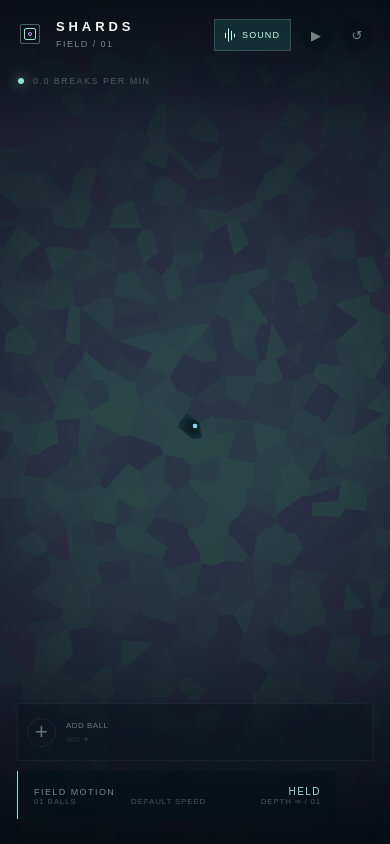
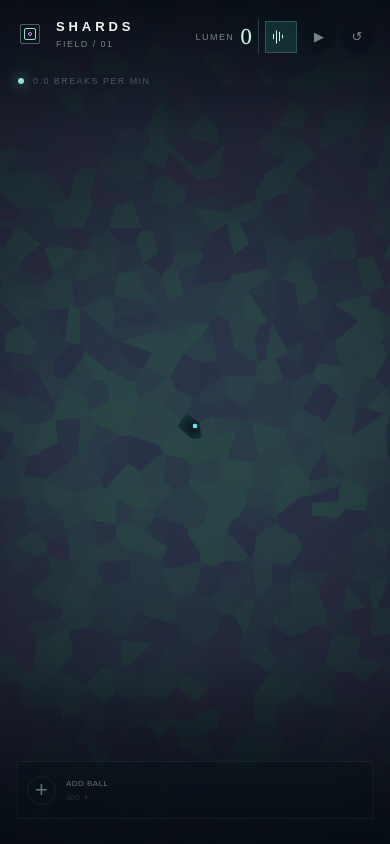
Before and after one commit to jacobthejones/shards, a Next.js app: page / in a window 390 px wide. Built offline with nearby package versions, Linux system fonts and the light colour scheme.

Commit message:
Improve mobile HUD

```diff
--- a/app/globals.css
+++ b/app/globals.css
@@ -83,8 +83,6 @@ button:focus-visible {
 .game-brand,
 .game-actions,
 .lumen-readout,
-.readout-heading,
-.readout-sub,
 .upgrade-card,
 .sound-button,
 .game-state {
@@ -128,8 +126,6 @@ button:focus-visible {
 
 .brand-copy span,
 .lumen-readout span,
-.readout-heading,
-.readout-sub,
 .corner-note,
 .game-state,
 .upgrade-card small {
@@ -255,35 +251,8 @@ button:focus-visible {
   left: 32px;
   display: flex;
   align-items: flex-end;
-  justify-content: space-between;
+  justify-content: flex-end;
   gap: 22px;
-}
-
-.field-readout {
-  width: min(290px, 28vw);
-  padding: 15px 16px 13px;
-  border-left: 1px solid var(--teal);
-  background: rgba(5, 18, 24, 0.55);
-  backdrop-filter: blur(10px);
-}
-
-.readout-heading {
-  justify-content: space-between;
-  color: var(--muted);
-}
-
-.readout-heading strong {
-  color: var(--teal);
-  font-size: 10px;
-  font-weight: 500;
-}
-
-.readout-sub {
-  justify-content: space-between;
-  gap: 10px;
-  color: var(--muted-soft);
-  font-size: 8px;
-  letter-spacing: 0.1em;
 }
 
 .upgrade-dock {
@@ -366,7 +335,9 @@ button:focus-visible {
 @media (max-width: 760px) {
   .game-topbar { padding: 19px 17px; }
   .game-state { top: 76px; left: 18px; }
-  .lumen-readout { display: none; }
+  .game-actions { gap: 6px; }
+  .lumen-readout { gap: 6px; padding-right: 7px; padding-left: 7px; }
+  .sound-button { width: 32px; padding: 0; justify-content: center; font-size: 0; }
   .bottom-hud {
     right: 17px;
     bottom: 25px;
@@ -375,7 +346,6 @@ button:focus-visible {
     flex-direction: column-reverse;
     gap: 10px;
   }
-  .field-readout { width: min(100%, 320px); }
   .upgrade-dock { width: 100%; }
   .upgrade-card { flex: 1; min-width: 0; padding-right: 7px; }
   .upgrade-card strong { font-size: 8px; letter-spacing: 0.06em; }
--- a/app/page.tsx
+++ b/app/page.tsx
@@ -435,11 +435,6 @@ export default function Home() {
       <div className="game-state"><span className="live-dot" /><span>{hud.rate.toFixed(1)} breaks per min</span></div>
 
       <div className="bottom-hud">
-        <div className="field-readout">
-          <div className="readout-heading"><span>field motion</span><strong>{hud.paused ? "held" : "live"}</strong></div>
-          <div className="readout-sub"><span>{String(hud.arrows).padStart(2, "0")} balls</span><span>default speed</span><span>depth ∞ / {String(hud.ring).padStart(2, "0")}</span></div>
-        </div>
-
         <div className="upgrade-dock" aria-label="Upgrades">
           <button className={`upgrade-card ${canBuyArrow ? "available" : ""}`} onClick={buyArrow} disabled={!canBuyArrow}>
             <span className="upgrade-icon ball-glyph">+</span>
```
Also changed, not shown: 1 other file (tests, documents, lock files or other folders).
